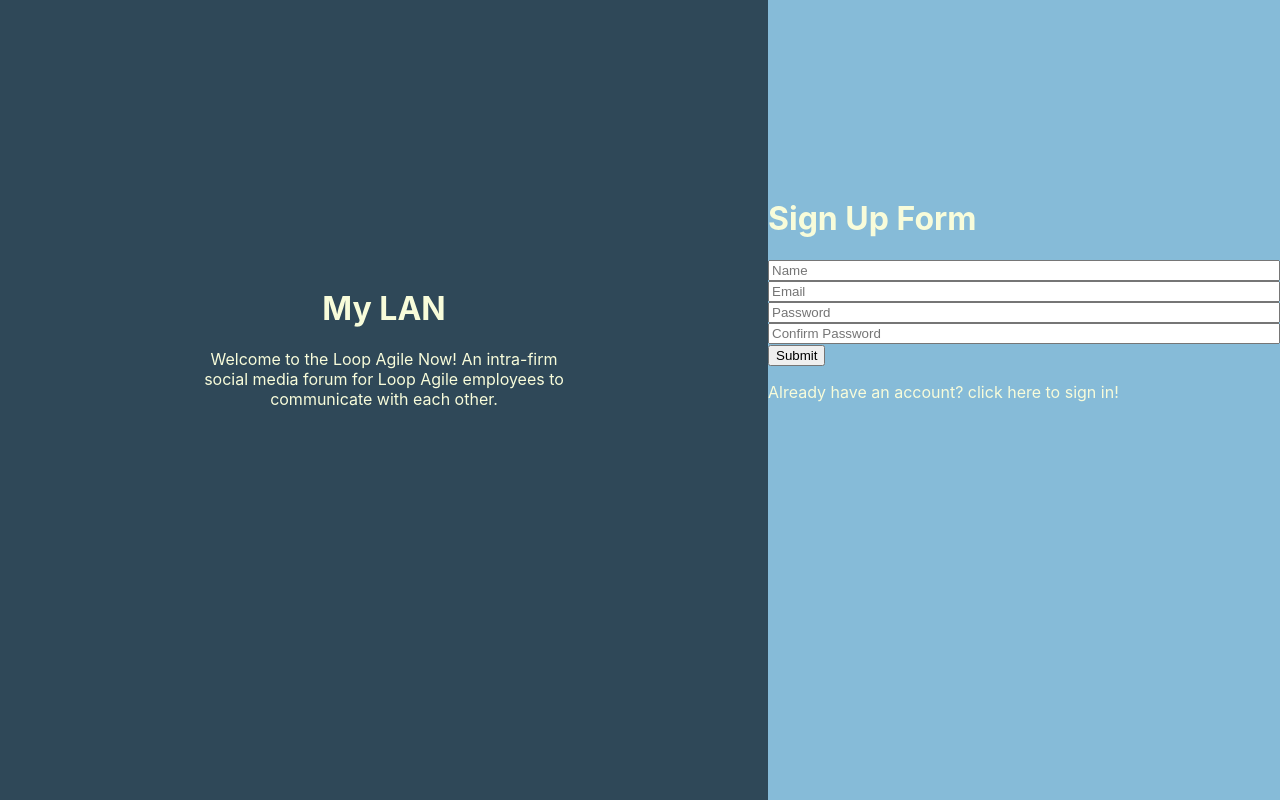
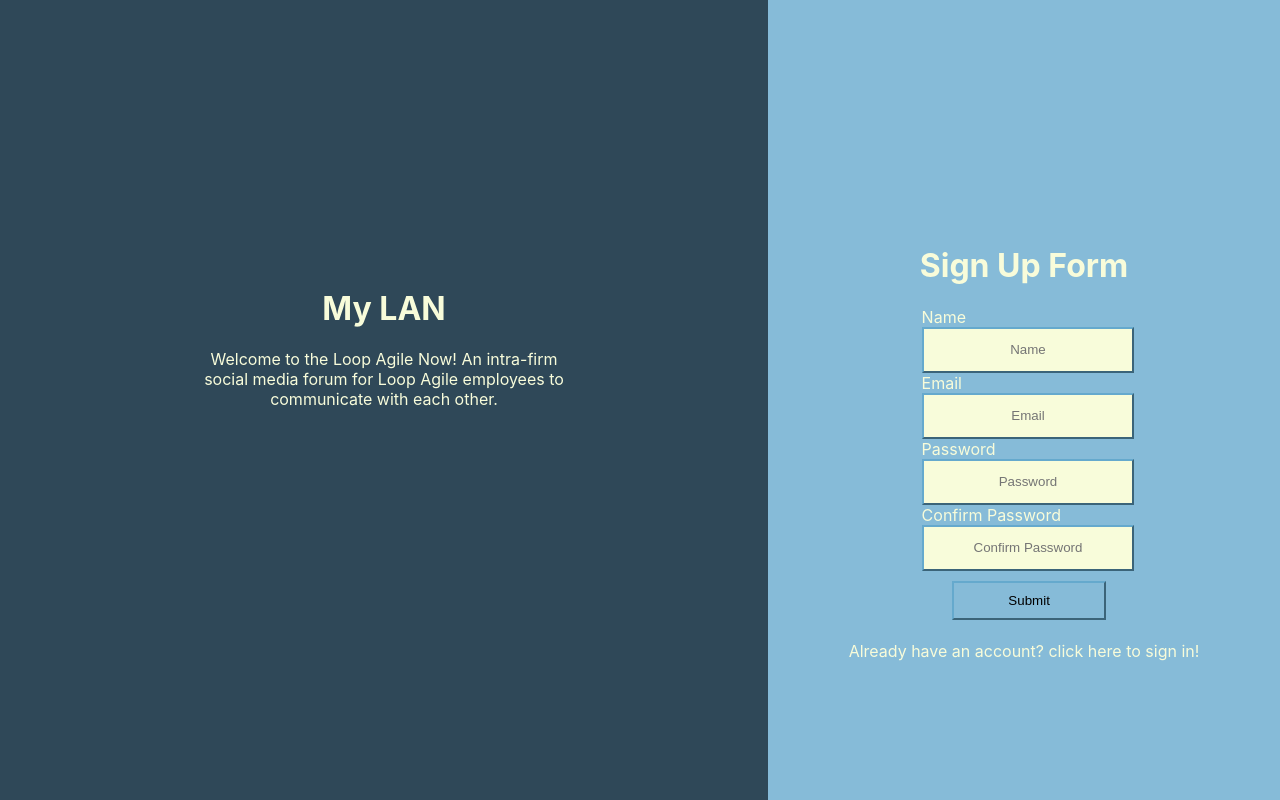
Before and after one commit to DeanBolte/rmitwebproject, a React (Create React App) app: page /landing in a window 1280 px wide. Both pictures are taken after a click on the element "Don't have an account? click here to sign up!". Built offline with nearby package versions, Linux system fonts and the light colour scheme.

Commit message:
added css for sign up component

```diff
--- a/src/App.css
+++ b/src/App.css
@@ -32,18 +32,18 @@ p {
   width: 20%;
 }
 
-/* Control the left side */
+/* split side */
 .left {
   left: 0;
   background-color: #2F4858;
 }
 
-/* Control the right side */
 .right {
   right: 0;
   background-color: #86BBD8;
 }
 
+/* landing page css */
 .landing-position {
   width: 100%;
   margin-top: 35%;
@@ -61,9 +61,20 @@ p {
 
 .landing-form {
   width: 100%;
-  margin-top: 45%;
   display: flex;
   flex-direction: column;
+}
+
+/*
+  its taking me too long to figure out how to match the heights on these divs without doing this
+  will need to figure out how to make this in a neater way
+*/
+.signin-margin {
+  margin-top: 45%;
+}
+
+.signup-margin {
+  margin-top: 40%;
 }
 
 .form-header {
--- a/src/components/Signin.js
+++ b/src/components/Signin.js
@@ -54,7 +54,7 @@ const Signin = ({ onSwapForm, users }) => {
   }
 
   return (
-    <div className='landing-position landing-form'>
+    <div className='landing-position landing-form signin-margin'>
       <form onSubmit={handleSubmit}>
         <h1 className='form-header'>Sign In Form</h1>
         <div className="input-container">
--- a/src/components/Signup.js
+++ b/src/components/Signup.js
@@ -52,30 +52,32 @@ const Signup = ({ onSwapForm, users }) => {
   }
 
   return (
-    <div className='landing-position'>
+    <div className='landing-position landing-form signup-margin'>
       <form onSubmit={handleSubmit}>
-        <h1 className='logo'>Sign Up Form</h1>
+        <h1 className='form-header'>Sign Up Form</h1>
         <div className="input-container">
-         <input placeholder= 'Name' onChange={handleName} type="text" name="uname" required />
-         {renderErrorMessage("uname")}
+          <label className='input-label'>Name</label>
+          <input className='input-text' placeholder= 'Name' onChange={handleName} type="text" name="uname" required />
+          {renderErrorMessage("uname")}
         </div>
         <div className="input-container">
-         <input placeholder= 'Email' onChange={handleEmail} type="text" name="email" required />
-         {renderErrorMessage("email")}
+          <label className='input-label'>Email</label>
+          <input className='input-text' placeholder= 'Email' onChange={handleEmail} type="text" name="email" required />
+          {renderErrorMessage("email")}
         </div>
         <div className="input-container">
-         <input placeholder= 'Password' onChange={handlePassword} type="password" name="pass" required />
-         {renderErrorMessage("pass")}
+          <label className='input-label'>Password</label>
+          <input className='input-text' placeholder= 'Password' onChange={handlePassword} type="password" name="pass" required />
+          {renderErrorMessage("pass")}
         </div>
         <div className="input-container">
-         <input placeholder= 'Confirm Password' type="password" name="pass" required />
-         {renderErrorMessage("pass")}
+          <label className='input-label'>Confirm Password</label>
+          <input className='input-text' placeholder= 'Confirm Password' type="password" name="pass" required />
+          {renderErrorMessage("pass")}
         </div>
-        <div className="button-container">
-          <input type="submit" />
-        </div>
+        <input className='input-button' type="submit" />
         <div>
-          <p onClick={() => swapForm()}>Already have an account? click here to sign in!</p>
+          <p className='button-large' onClick={() => swapForm()}>Already have an account? click here to sign in!</p>
         </div>
       </form>
     </div>
```
